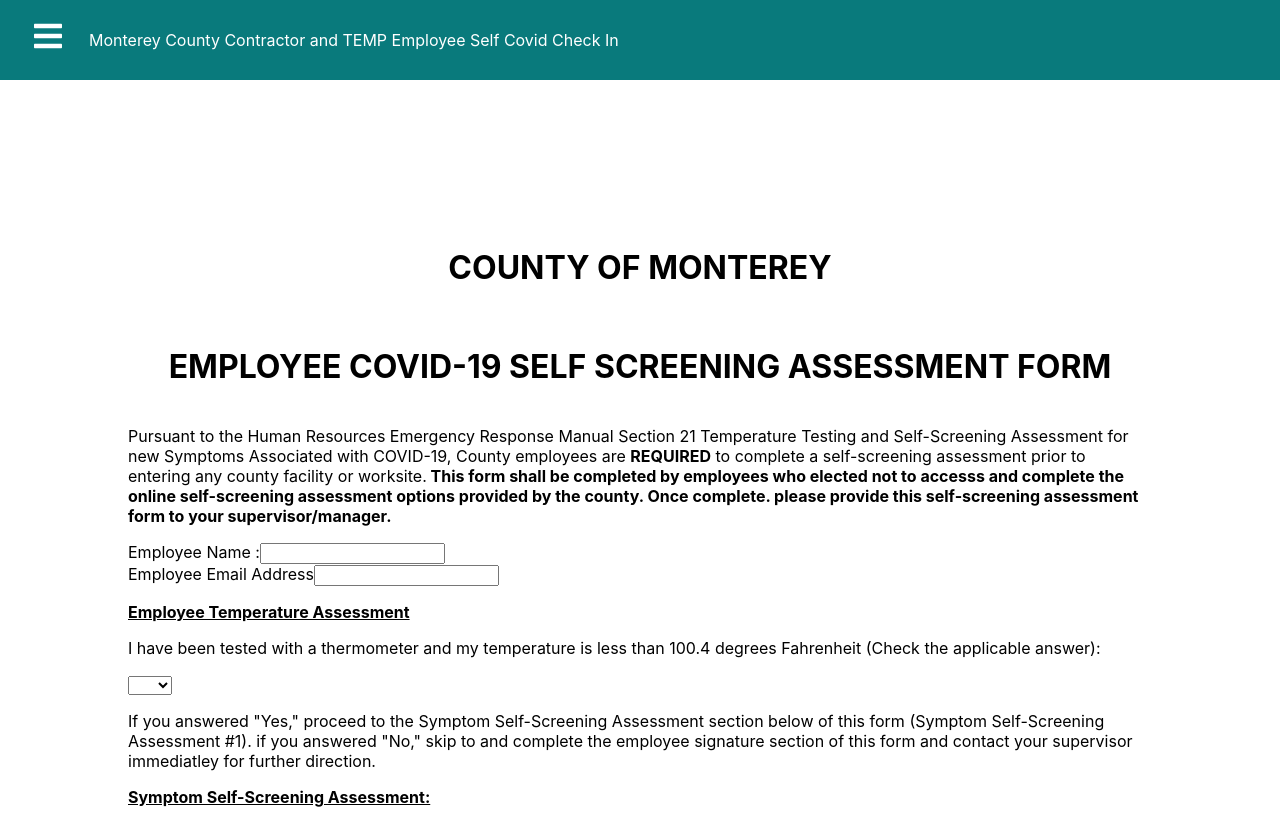
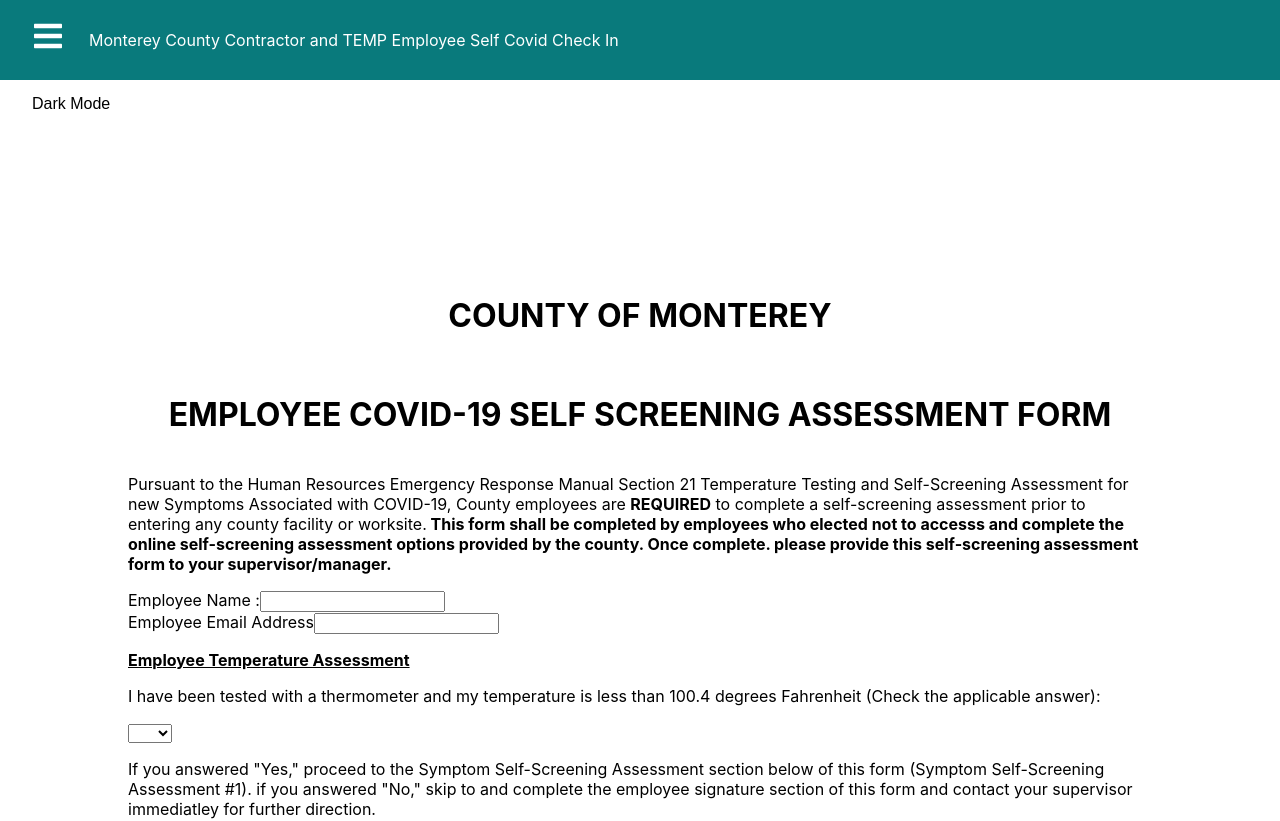
Before and after one commit to christianlMaldonado/tempCovidLogin, a React (Create React App) app in the folder login/: page /SelfCheck in a window 1280 px wide. Shown: the top 821 px of the page. Built offline with nearby package versions, Linux system fonts and the light colour scheme.

Commit message:
Added light and Dark mode. Bugs: Light and Dark Mode currently do not work. Need to fix something in the styling

```diff
--- a/login/src/App.css
+++ b/login/src/App.css
@@ -13,15 +13,36 @@
   }
 }
 
+html[data-theme="dark"] {
+  --color: rgb(250, 250, 250);
+  --background-color: rgb(47, 79, 79);
+}
+
+html[data-theme="light"] {
+  --color: rgb(5, 5, 5);
+  --background-color: rgb(211, 211, 211);
+}
+
 .App-header {
-  background-color: #282c34;
+  background-color:var(--background-color);
   min-height: 100vh;
   display: flex;
   flex-direction: column;
   align-items: center;
   justify-content: center;
   font-size: calc(10px + 2vmin);
-  color: white;
+  color: var(--color);
+}
+
+.toggleButton {
+  background-color: var(--color);
+  border: none;
+  color: var(--background-color);
+  padding: 15px 32px;
+  text-align: center;
+  text-decoration: none;
+  display: inline-block;
+  font-size: 16px;
 }
 
 .App-link {
--- a/login/src/App.js
+++ b/login/src/App.js
@@ -4,13 +4,16 @@
 import Home from './Pages/Home';
 import SelfCheck from './Pages/SelfCheck';
 import CountySite from './Pages/CountySite';
+import ThemeToggle from "./Components/themeToggle";
 
 function App() {
   return (
     <>
       <Router>
         <Navbar />
+        <ThemeToggle/>
         <Switch>
+
           <Route path='/' exact component={Home} />
           <Route path='/SelfCheck' component={SelfCheck} />
           <Route path='/CountySite' component={CountySite} />
--- /dev/null
+++ b/login/src/Components/themeToggle.jsx
@@ -0,0 +1,40 @@
+import React, { useState, useEffect } from "react";
+
+export default function ThemeToggle() {
+  const [buttonLabel, setButtonLabel] = useState(
+    localStorage.getItem("theme") === "dark" ? "Light Mode" : "Dark Mode"
+  );
+  const [darkMode, setDarkMode] = useState(
+    localStorage.getItem("theme") === "dark" ? true : false
+  );
+  useEffect(() => {
+    document
+      .getElementsByTagName("HTML")[0]
+      .setAttribute("data-theme", localStorage.getItem("theme"));
+  }, []);
+
+  const switchThemes = () => {
+    if (darkMode === false) {
+      localStorage.setItem("theme", "dark");
+      document
+        .getElementsByTagName("HTML")[0]
+        .setAttribute("data-theme", localStorage.getItem("theme"));
+      setDarkMode(true);
+      setButtonLabel("Light Mode");
+    } else {
+      localStorage.setItem("theme", "light");
+      document
+        .getElementsByTagName("HTML")[0]
+        .setAttribute("data-theme", localStorage.getItem("theme"));
+      setDarkMode(false);
+      setButtonLabel("Dark Mode");
+    }
+  };
+
+  return (
+    <label className="switch">
+      <button className="toggleButton" onClick={() => switchThemes()}>{buttonLabel}</button>
+      <span className="slider round" />
+    </label>
+  );
+}
--- a/login/src/Pages/SelfCheck.jsx
+++ b/login/src/Pages/SelfCheck.jsx
@@ -5,7 +5,7 @@
 
 function SelfCheck() {
   return (
-    <div className="selfCheck">
+    <div>
       <NameForm />
     </div>
   );
```
Also changed, not shown: login/src/Pages/NameForm.jsx (line endings or trailing spaces).
